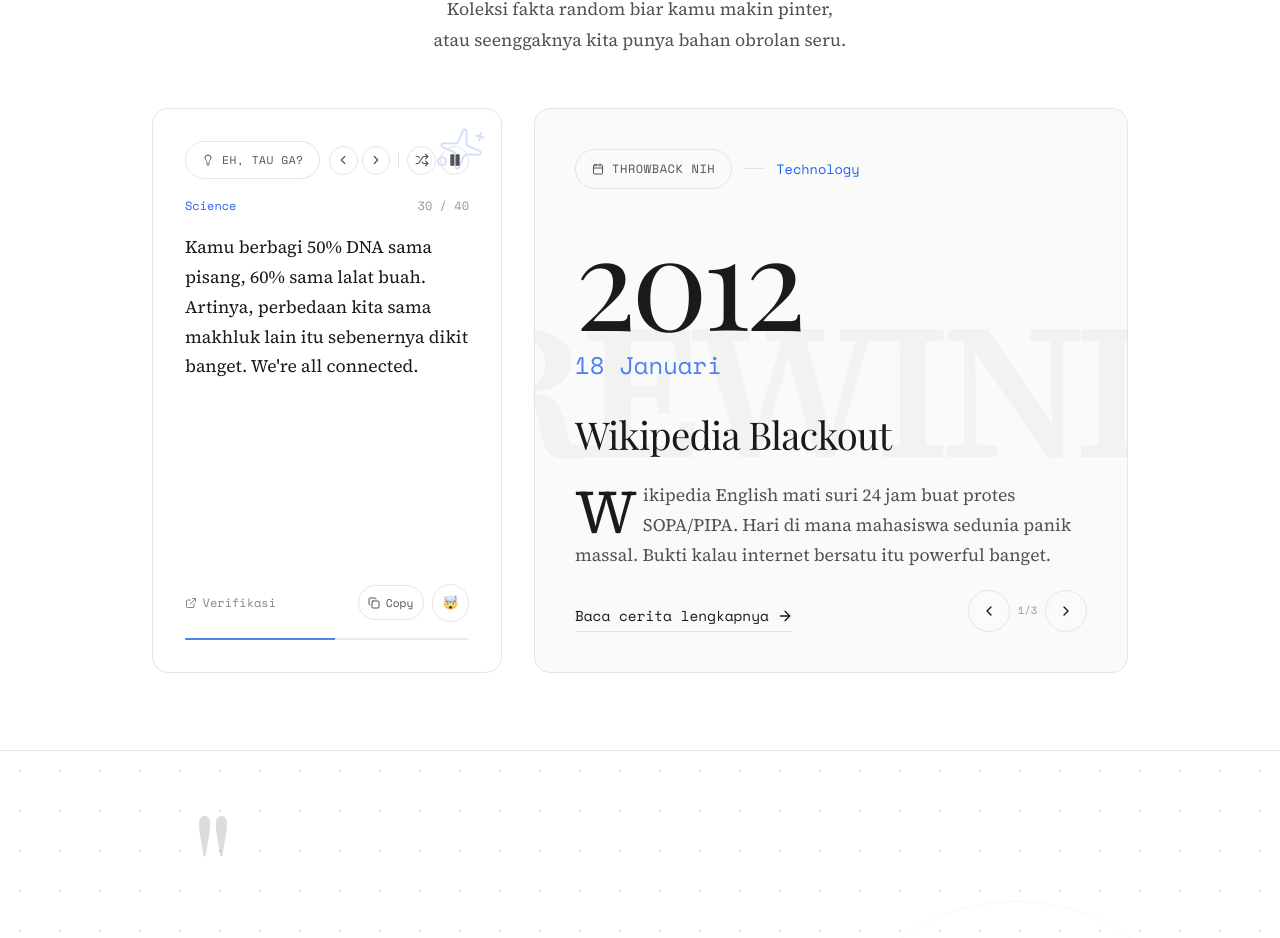
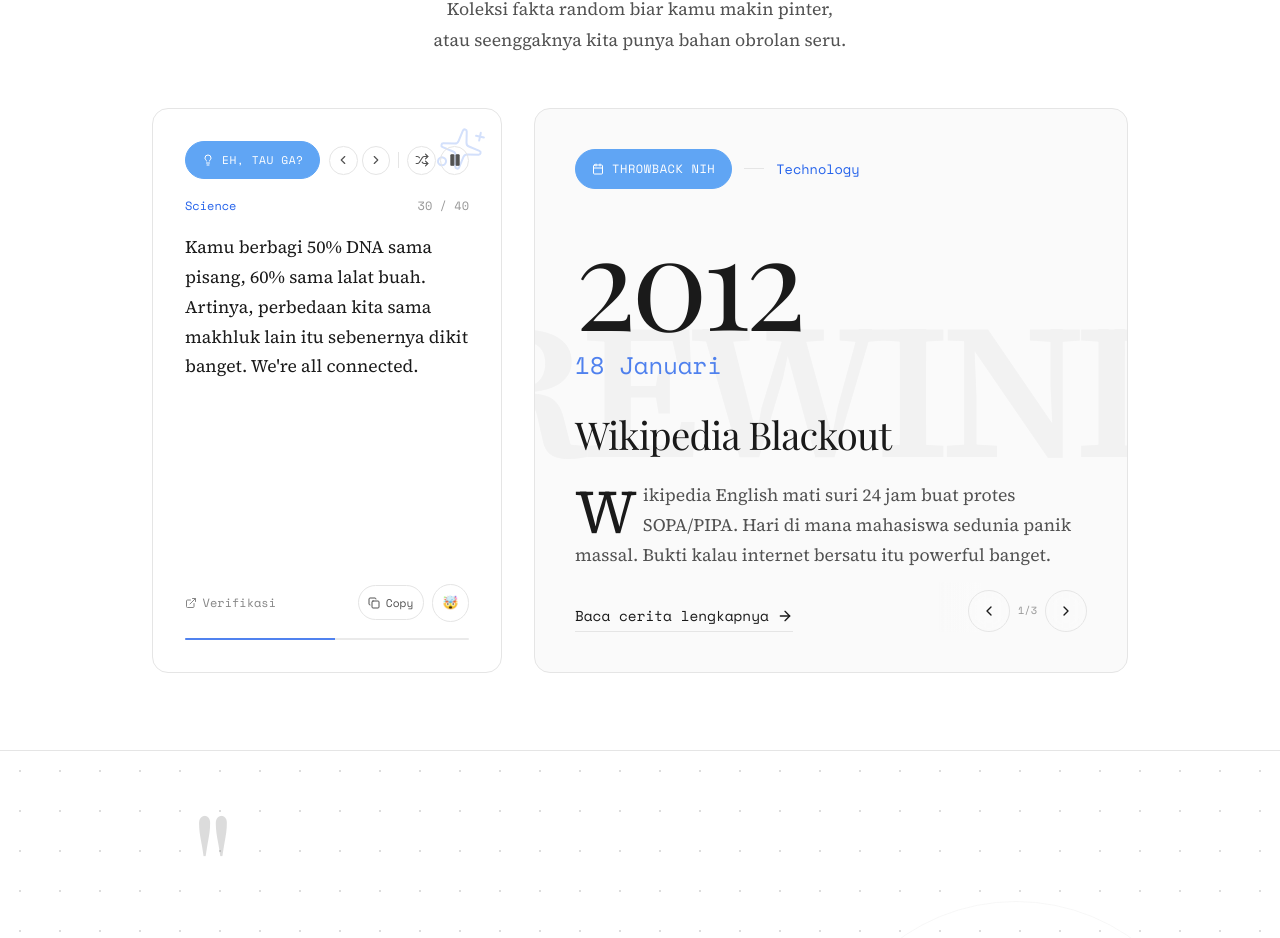
Before and after one commit to muhammadfaza16/muhammadfaza16.github.io, a Next.js app: page / in a window 1280 px wide. Shown: the part 2633-3571 px from the top of the page. Built offline with nearby package versions, Linux system fonts and the light colour scheme; a web font is replaced by a local one.

Commit message:
style: update badge backgrounds to solid blue with white text

```diff
--- a/src/components/DidYouKnow.tsx
+++ b/src/components/DidYouKnow.tsx
@@ -124,15 +124,16 @@ export function DidYouKnow() {
                             alignItems: "center",
                             gap: "0.5rem",
                             padding: "0.5rem 1rem",
-                            background: "transparent",
-                            border: "1px solid var(--border)",
+                            background: "#60A5F4",
+                            backdropFilter: "none",
+                            border: "1px solid #60A5F4",
                             borderRadius: "100px",
                             fontSize: "0.7rem",
                             fontWeight: 500,
                             fontFamily: "var(--font-mono)",
                             textTransform: "uppercase",
                             letterSpacing: "0.05em",
-                            color: "var(--text-secondary)"
+                            color: "#FFFFFF"
                         }}>
                             <Lightbulb className="w-3 h-3" />
                             <span>Eh, Tau Ga?</span>
--- a/src/components/OnThisDay.tsx
+++ b/src/components/OnThisDay.tsx
@@ -85,14 +85,15 @@ export function OnThisDay() {
                         alignItems: "center",
                         gap: "0.5rem",
                         padding: "0.5rem 1rem",
-                        background: "transparent",
-                        border: "1px solid var(--border)",
+                        background: "#60A5F4",
+                        backdropFilter: "none",
+                        border: "1px solid #60A5F4",
                         borderRadius: "100px",
                         fontSize: "0.75rem",
                         fontFamily: "var(--font-mono)",
                         textTransform: "uppercase",
                         letterSpacing: "0.05em",
-                        color: "var(--text-secondary)"
+                        color: "#FFFFFF"
                     }}>
                         <Calendar className="w-3 h-3" />
                         <span>Throwback Nih</span>
```
